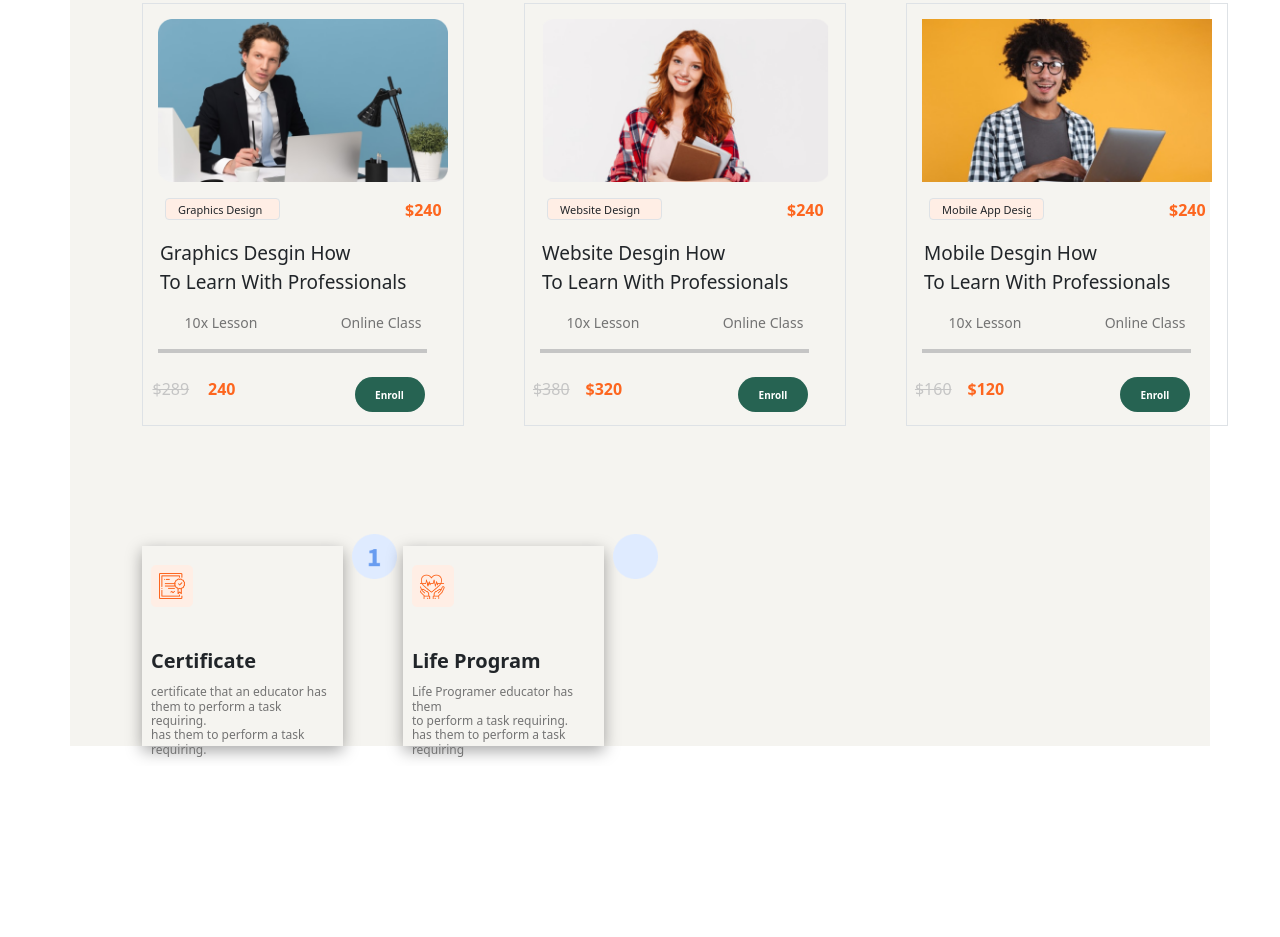
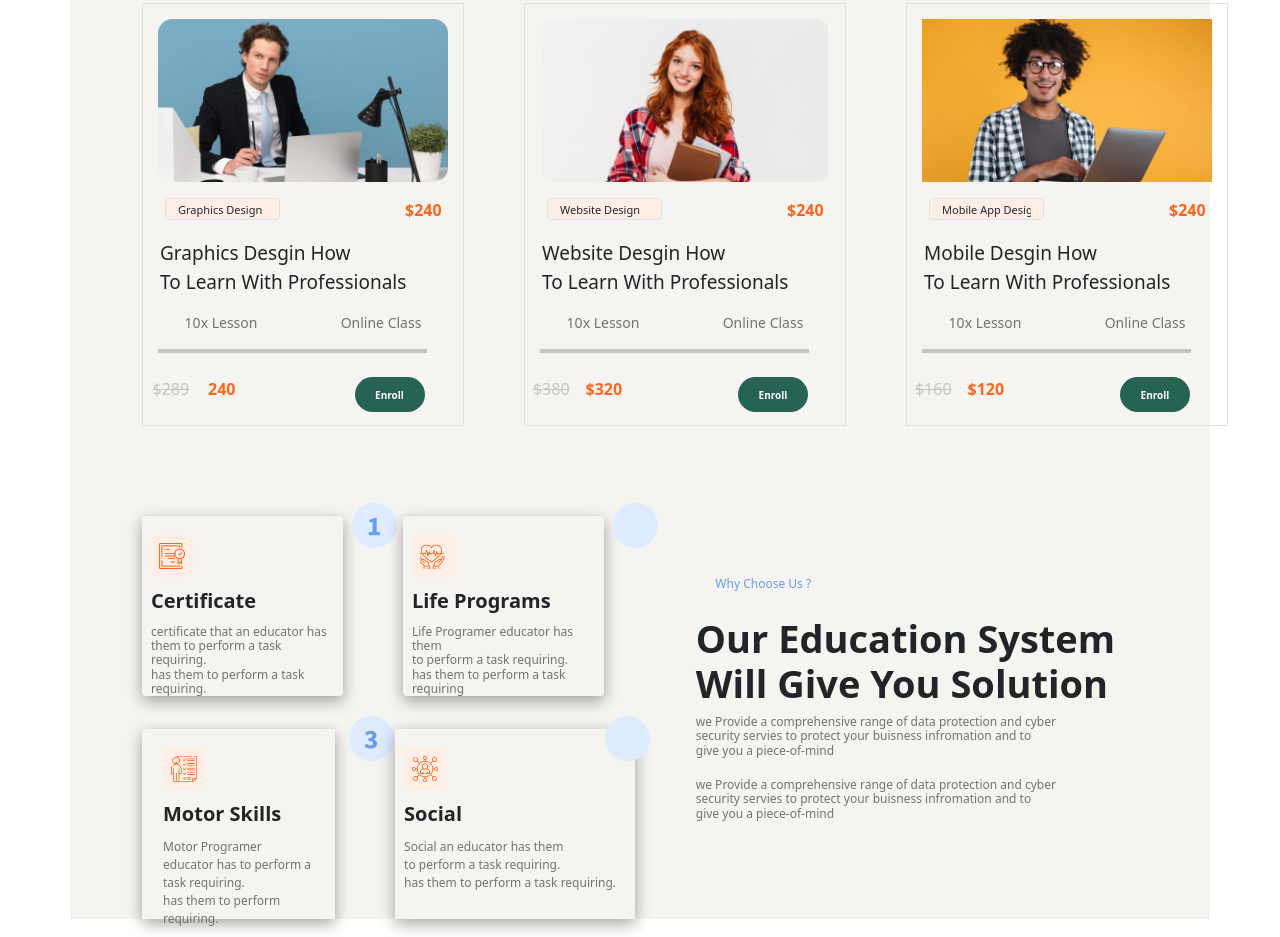
Before and after one commit to prerna1113/Education-design, a website: page education.html in a window 1280 px wide. Shown: the part 1405-2342 px from the top of the page. Before the commit the page ends 2171 px from the top, so only its background shows below. Drawn offline with nearby package versions, Linux system fonts and the light colour scheme.

Commit message:
another page added

```diff
--- a/education.css
+++ b/education.css
@@ -1,9 +1,10 @@
 
 .Container {
     width:18%;
-    height:200px;
+    height:180px;
+    border-radius: 4px;
 
-    margin-top: 120px;
+    /* margin-top: 120px; */
     margin-left: 60px;
     box-shadow: rgba(0, 0, 0, 0.35) 0px 5px 15px;
 
@@ -25,10 +26,20 @@
 
 
 }
+
+.ScndImg{
+    width:45px;
+   margin-left: 195px;
+   margin-top: -148px;
+   /* text-align: end; */
+
+
+}
 .title {
     font-size: 20px;
     font-weight: 800;
-    padding:9px;
+    margin-top:-30px;
+    padding: 9px;
 }
 
 .text {
@@ -42,5 +53,46 @@
 
 .scndCard-Container{
     display:flex;
-    flex-direction: row;
+
+    margin-top: 8%;
+
 }
+
+.MContent{
+    width:40%;
+    margin-left: 55%;
+    margin-top: -80px;
+   padding: 0;
+
+}
+
+.h5-tag {
+    font-size: 15px;
+    margin-left: 10%;
+    margin-top: 5.5%;
+}
+
+.container2{
+   width:240px;
+}
+.h5-tag{
+    color:#689CF0;
+    font-size: 12px;
+
+}
+.h1-tag {
+    font-size: 38px;
+    font-weight: 600;
+
+}
+.h6-tag {
+    color:#737373;
+    font-size: 12px;
+     font-weight: 250;
+}
+.h7-tag {
+    color:#737373;
+    font-size: 12px;
+     font-weight: 250;
+    margin-top: 20px;
+}
--- a/education.html
+++ b/education.html
@@ -16,6 +16,9 @@
 </head>
 
 <body>
+
+
+
     <div class="container m-auto ml-5">
 
         <div class="d-flex  flex-row align-items-center  m-2 p-1 justify-content-between">
@@ -220,20 +223,46 @@
 
 
 
-
-
                 <div class="card-container">
                      <div class="d-flex">
                         <div class="scndCard-Container"></div>
 
-                        <div class="content">
 
-                        </div>
+
 
 
                      </div>
 
+
                 </div>
+                <div class="MContent"> </div>
+                <div class="d-flex " style=" width:17.3%;
+                 height:190px;margin-top: -100px;
+                 border-radius: 4px;
+                margin-left: 60px;  box-shadow: rgba(0, 0, 0, 0.35) 0px 5px 15px; ">
+
+                    <div class="container">
+                        <img src="Image/icon3.png"  class="firstImg"/>
+
+                        <img src="Image/circle3.png" class="ScndImg"/>
+                        <h4 class="title"> Motor Skills</h4>
+                        <p class="text">Motor Programer educator has to  perform a task requiring. <br>has them to perform requiring.</p>
+                    </div>
+
+                    <div class="container2" style="margin-left: 65px;  margin-left: 60px;  box-shadow: rgba(0, 0, 0, 0.35) 0px 5px 15px;">
+                        <img src="Image/icon4.png"  class="firstImg"/>
+
+                        <img src="Image/circle4.png" class="scndImg"/>
+                        <h4 class="title"> Social</h4>
+                        <p class="text" >Social an educator has them<br> to  perform a task requiring. <br>has them to perform a task requiring.</p>
+                    </div>
+
+                </div>
+                </div>
+            </body>
+
+
+
 
 
 
--- a/education.js
+++ b/education.js
@@ -39,6 +39,39 @@ box.appendChild(sndContainer);
 
 let card1 = createCard('Image/icon1.png','Image/circle1.png',"Certificate"," certificate that an educator has <br> them to perform a task requiring. <br>has them to perform a task requiring.<br> ");
 
-let card2 = createCard('Image/heart.png',"Image/circle2.png","Life Program","Life Programer educator has them <br> to perform a task requiring. <br>has them to perform a task requiring");
+let card2 = createCard('Image/heart.png',"Image/circle2.png","Life Programs","Life Programer educator has them <br> to perform a task requiring. <br>has them to perform a task requiring");
 
 // let card3 = createCard('Image/icon3.png',"Image/circle3.png","Life Program","Life Programer educator has them <br> to perform a task requiring. <br>has them to perform a task requiring");
+
+const FContent = document.querySelector('.scndCard-Container');
+
+const h5Tag = document.createElement('h5');
+h5Tag.innerHTML = "Why Choose Us ?";
+h5Tag.className = "h5-tag";
+
+const MContent = document.querySelector('.MContent');
+
+
+const h1Tag = document.createElement("h1");
+h1Tag.innerHTML = "Our Education System <br>  Will Give You Solution"
+h1Tag.className = "h1-tag";
+
+const h6Tag = document.createElement( 'h6');
+h6Tag.innerHTML = "we Provide a comprehensive range of data protection and cyber <br> security servies to protect your buisness infromation  and to <br>give you a piece-of-mind";
+h6Tag.className = "h6-tag";
+
+const h7Tag = document.createElement( 'h6');
+h7Tag.innerHTML = "we Provide a comprehensive range of data protection and cyber <br> security servies to protect your buisness infromation  and to <br>give you a piece-of-mind";
+h7Tag.className = "h7-tag";
+
+FContent.append(h5Tag);
+
+MContent.append(h1Tag,h6Tag,h7Tag);
+let Card3 = document.querySelector('.d');
+
+// let card3 = createCard('Image/icon1.png','Image/circle1.png',"Certificate"," certificate that an educator has <br> them to perform a task requiring. <br>has them to perform a task requiring.<br> ");
+
+// let card4 = createCard('Image/heart.png',"Image/circle2.png","Life Programs","Life Programer educator has them <br> to perform a task requiring. <br>has them to perform a task requiring");
+
+
+//  Card3.append(card3,card4);
```
